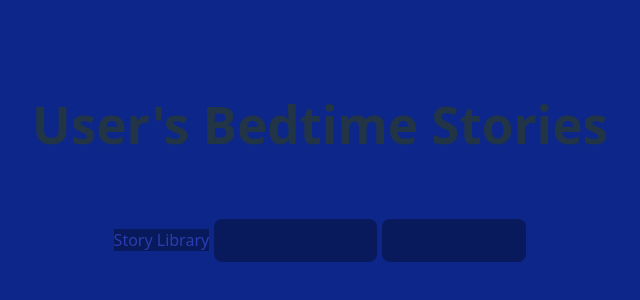
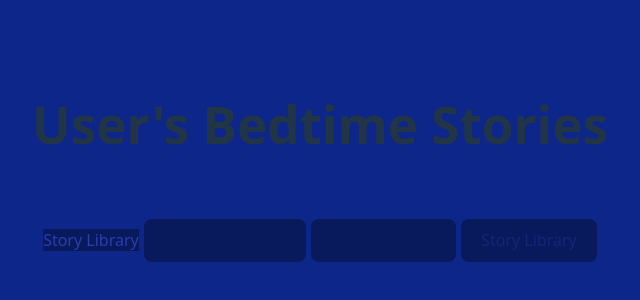
Before and after one commit to juliaketchh/capstone_M_CS4273Spring2025, a React (Vite) app in the folder frontend/bedtime_stories_webapp/: page / in a window 1280 px wide. Shown: the part 222-522 px from the top of the page, without its empty margins (320-960 px from the left). Built offline with nearby package versions, Linux system fonts and the light colour scheme.

Commit message:
Added buttons to frontend and improved backend story generation

```diff
--- /dev/null
+++ b/frontend/bedtime_stories_webapp/generate_story.html
@@ -0,0 +1,5 @@
+
+<h1>User's Bedtime Stories Generate</h1>
+<div className="card">
+<a href="index.html" class="button">Home</a>
+</div>
--- a/frontend/bedtime_stories_webapp/src/App.jsx
+++ b/frontend/bedtime_stories_webapp/src/App.jsx
@@ -6,7 +6,7 @@ function App() {
 
   return (
     <>
-      <h1>User's Bedtime Stories</h1>
+      <h1>User's Bedtime Stories </h1>
       <div className="card">
       <a href="library.html" class="button">Story Library</a>
         <div class="divider"/>
@@ -17,6 +17,10 @@ function App() {
         <button class="button">
           Story Settings
         </button>
+        <div class="divider"/>
+        <button class="button">
+        <a href="generate_story.html" class="button">Story Library</a>
+        </button>
       </div>
 
     </>
```
Also changed, not shown: 1 other file (tests, documents, lock files or other folders).
